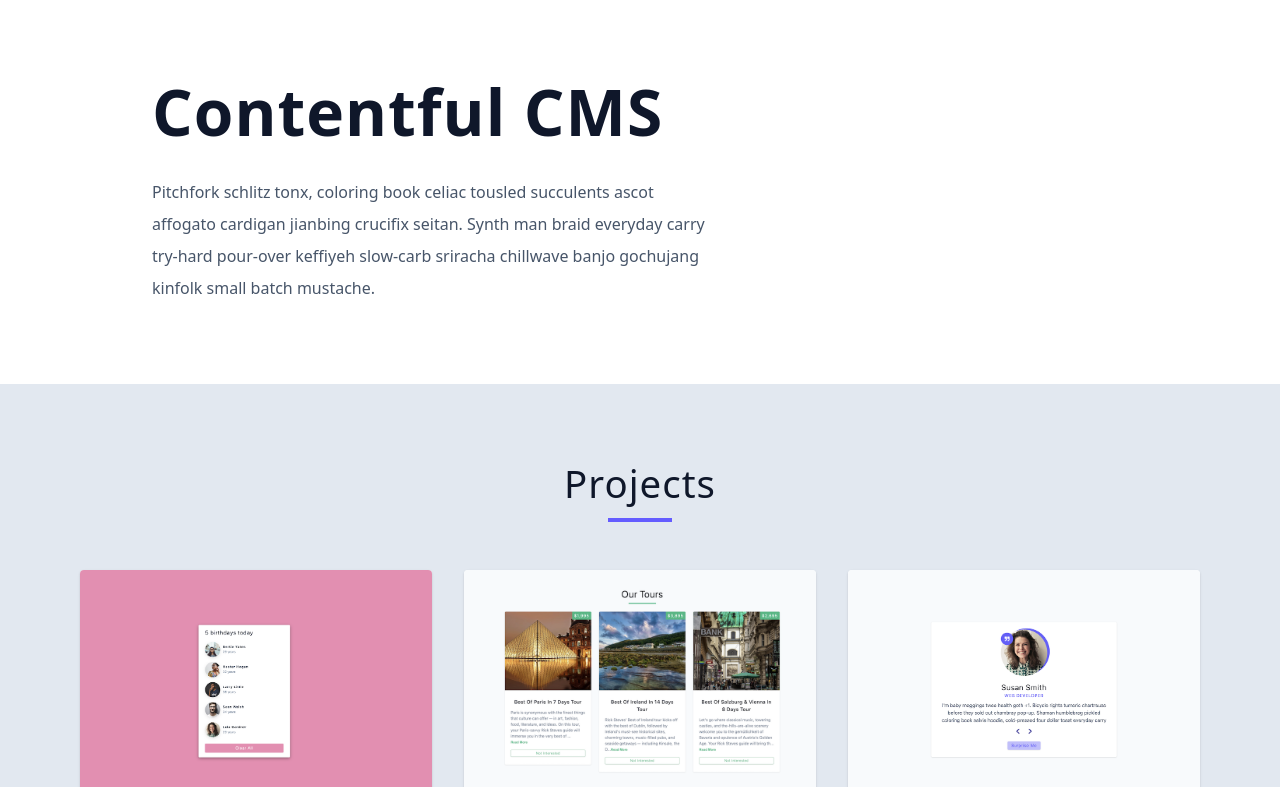
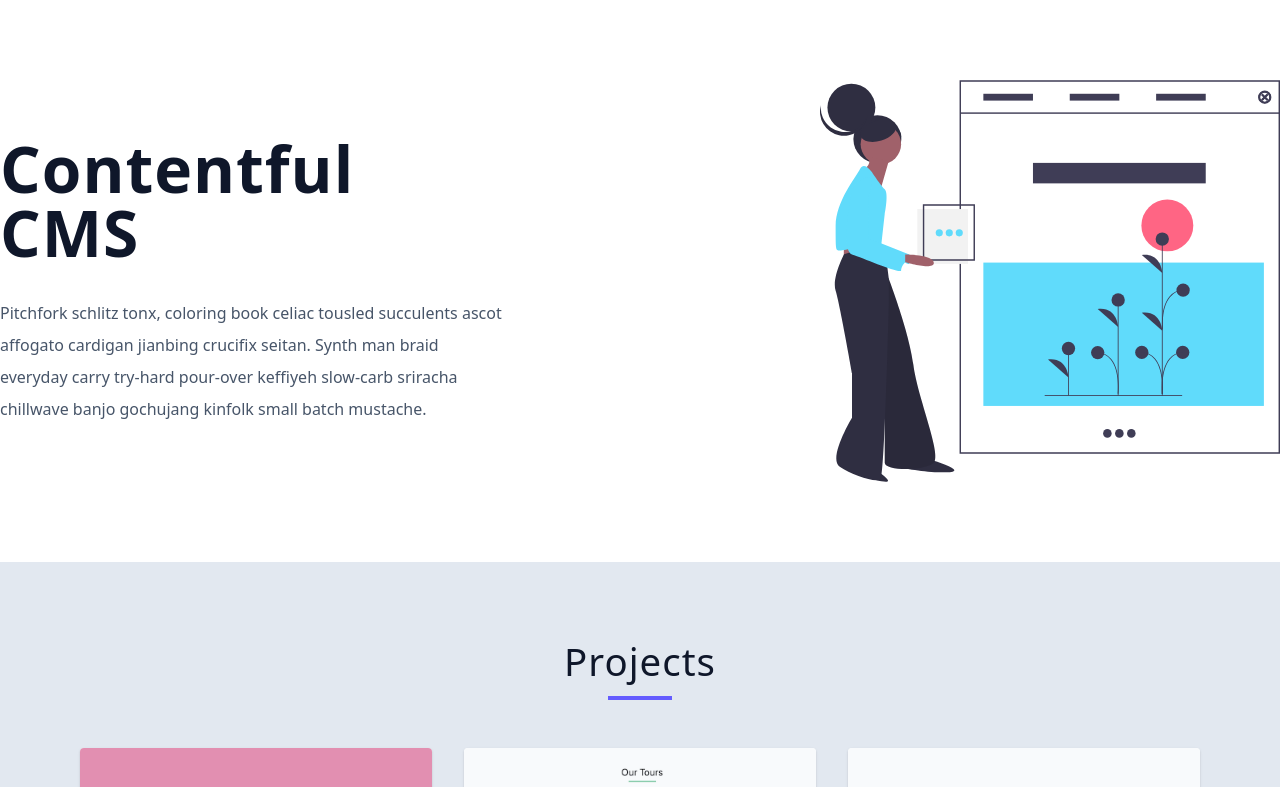
Before and after one commit to violettomania/contentful-cms, a React (Create React App) app: page / in a window 1280 px wide. Shown: the top 787 px of the page. Built offline with nearby package versions, Linux system fonts and the light colour scheme.

Commit message:
add hero image

```diff
--- a/src/components/Hero.tsx
+++ b/src/components/Hero.tsx
@@ -1,3 +1,5 @@
+import heroImg from '../assets/hero-d50f9f18.svg';
+
 export default function Hero() {
   return (
     <section className='hero'>
@@ -12,6 +14,9 @@
           </p>
         </div>
       </div>
+      <div className='img-container'>
+        <img src={heroImg} alt='woman and the browser' className='img' />
+      </div>
     </section>
   );
 }
```
Also changed, not shown: src/assets/hero-d50f9f18.svg (added).
